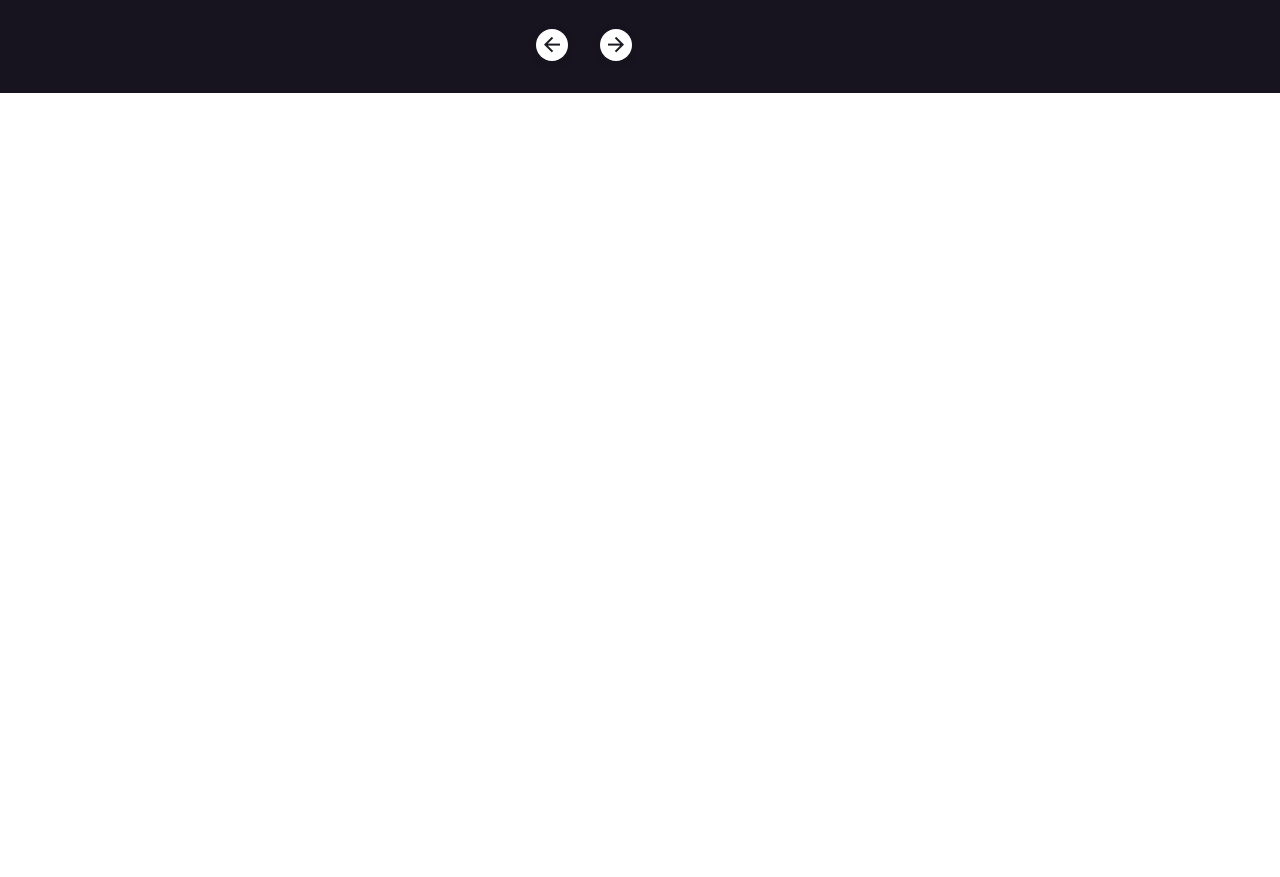
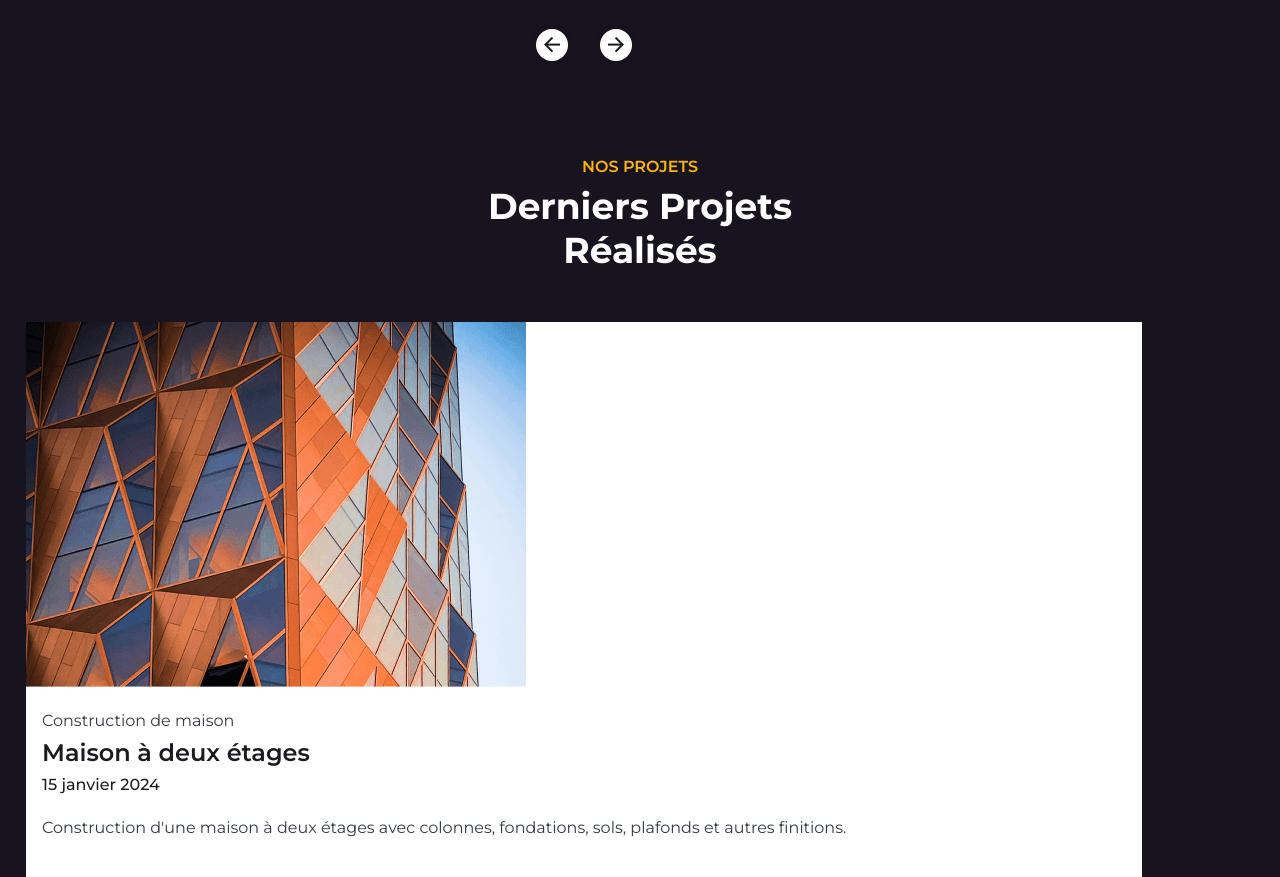
Before and after one commit to ValentinMadiot/construction-company_ui, a plain HTML site: page index.html in a window 1280 px wide. Shown: the part 2491-3368 px from the top of the page. Before the commit the page ends 2760 px from the top, so only its background shows below. Drawn offline with nearby package versions, Linux system fonts and the light colour scheme.

Commit message:
add projects

```diff
--- a/assets/css/styles.css
+++ b/assets/css/styles.css
@@ -462,7 +462,7 @@ img {
   width: 100%;
   height: 245px;
   background-color: var(--black-color);
-  bottom: -1rem;
+  bottom: -.675rem;
   left: 0;
 }
 
@@ -499,7 +499,44 @@ img {
 }
 
 /*=============== PROJECTS ===============*/
+.projects {
+  background-color: var(--black-color);
+}
 
+.projects .section__title {
+  color: var(--white-color);
+}
+
+.projects__container {
+  padding-block: 1.5rem 3rem;
+}
+
+.projects__card {
+  background-color: var(--container-color);
+  border: 2px solid transparent;
+  background-clip: content-box;
+  transition: border-color .4s;
+}
+
+.projects__card:hover {
+  border-color: var(--first-color);
+}
+
+.projects__data {
+  padding: 1.5rem 1rem 3rem;
+}
+
+.projects__title {
+  font-size: var(--h2-font-size);
+  margin-block: .5rem;
+}
+
+.projects__date {
+  display: block;
+  font-weight: var(--font-medium);
+  color: var(--title-color);
+  margin-bottom: 1.5rem;
+}
 
 /*=============== CONTACT ===============*/
 
--- a/index.html
+++ b/index.html
@@ -274,7 +274,55 @@
       </section>
 
       <!--==================== PROJECTS ====================-->
-      <section class="projects section" id="projects"></section>
+      <section class="projects section" id="projects">
+        <span class="section__subtitle">NOS PROJETS</span>
+
+        <h2 class="section__title">Derniers Projets <br> Réalisés</h2>
+
+        <div class="projects__container container grid">
+          <article class="projects__card">
+            <img src="assets/img/projects-img-1.png" alt="image" class="projects__img">
+
+            <div class="projects__data">
+              <span>Construction de maison</span>
+              <h2 class="projects__title">Maison à deux étages</h2>
+              <span class="projects__date">15 janvier 2024</span>
+
+              <p>
+                Construction d'une maison à deux étages avec colonnes, fondations, sols, plafonds et autres finitions.
+              </p>
+            </div>
+          </article>
+
+          <article class="projects__card">
+            <img src="assets/img/projects-img-2.png" alt="image" class="projects__img">
+
+            <div class="projects__data">
+              <span>Entretien & Réparation</span>
+              <h2 class="projects__title">Escaliers & Colonnes</h2>
+              <span class="projects__date">21 mai 2024</span>
+
+              <p>
+                Construction d'une maison à deux étages avec colonnes, fondations, sols, plafonds et autres finitions.
+              </p>
+            </div>
+          </article>
+
+          <article class="projects__card">
+            <img src="assets/img/projects-img-3.png" alt="image" class="projects__img">
+
+            <div class="projects__data">
+              <span>Aménagement d’espaces habitats</span>
+              <h2 class="projects__title">Cuisine</h2>
+              <span class="projects__date">3 juillet 2024</span>
+
+              <p>
+                Construction d'une maison à deux étages avec colonnes, fondations, sols, plafonds et autres finitions.
+              </p>
+            </div>
+          </article>
+        </div>
+      </section>
 
       <!--==================== CONTACT ====================-->
       <section class="contact section" id="contact"></section>
```
